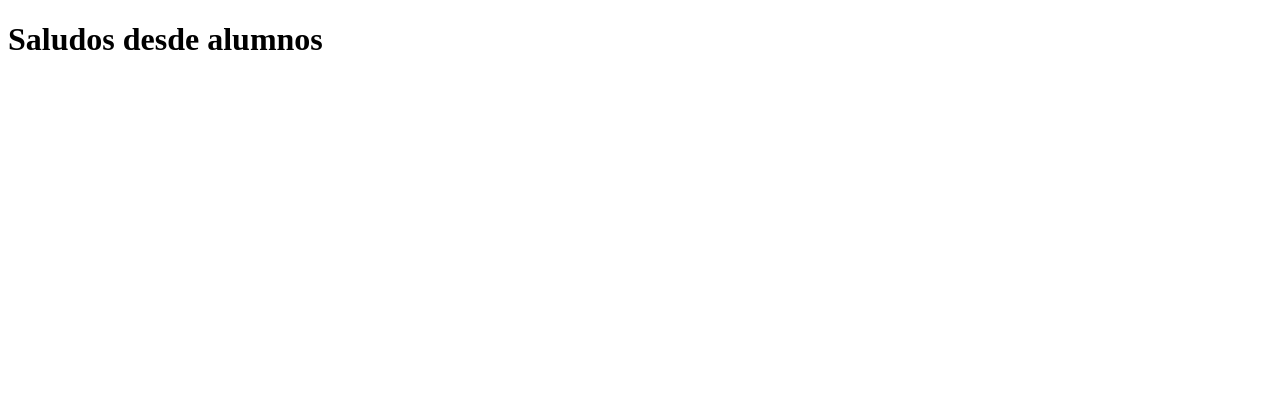
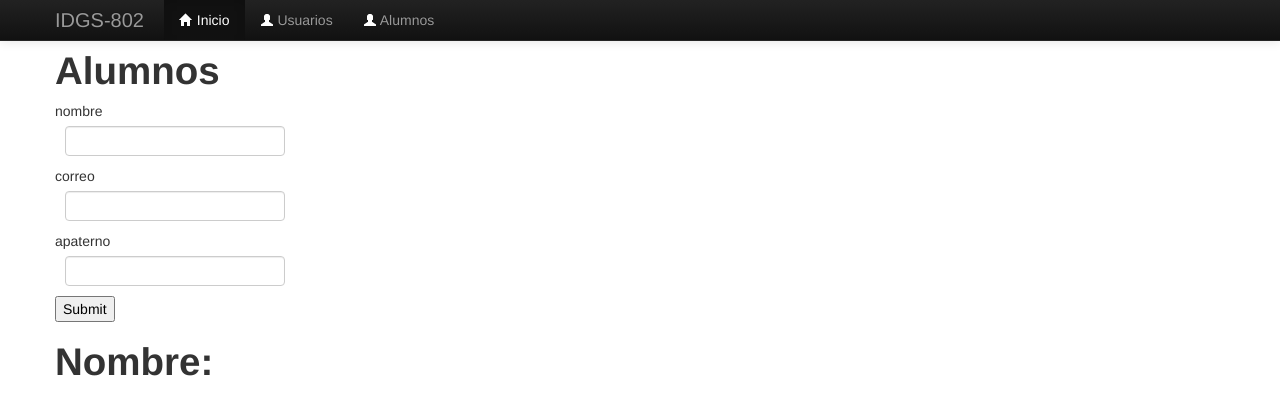
Before and after one commit to IDGS-802-21002392/IntroFlaskIDGS802, a Flask app: page /alumnos in a window 1280 px wide. Shown: the top 415 px of the page. Run offline with Flask 3, Linux system fonts and the light colour scheme.

Commit message:
DLHR, 29/01/2024, Forms

```diff
--- a/forms.py
+++ b/forms.py
@@ -1,10 +1,10 @@
 from wtforms import Form
-from wtforms import StringField, TextAreaField, TextField, SelectField, RadioField
+from wtforms import StringField, TextAreaField, SelectField, RadioField
 from wtforms import EmailField
 
 class UserForm (Form):
     nombre = StringField("nombre")
     email = EmailField("correo")
-    apaterno = TextField('apaterno')
+    apaterno = StringField('apaterno')
     materias = SelectField(choices=[('Español', 'Esp', ), ('Mat', 'Matematicas'), ('Ingles', 'ING')])
     radios = RadioField('Curso', choices=[('1', '1'), ('2', '2'), ('3', '3')])
--- a/main.py
+++ b/main.py
@@ -1,13 +1,25 @@
 from flask import Flask, request, render_template
+import forms
 app = Flask(__name__)
 
 @app.route("/")
 def index():
     return render_template("index.html")
 
-@app.route("/alumnos")
+@app.route("/alumnos", methods=["GET", "POST"])
 def index1():
-    return render_template("alumnos.html")
+    nom=""
+    email=""
+    apaterno=""
+    alum_form = forms.UserForm(request.form)
+    if request.method=='POST':
+        nom=alum_form.nombre.data
+        email=alum_form.email.data
+        apaterno=alum_form.apaterno.data
+        print("nombre:{}".format(nom))
+        print("email:{}".format(email))
+        print("apellido:{}".format(apaterno))
+    return render_template("alumnos.html", form= alum_form, nom=nom, email=email, apaterno=apaterno)
 
 @app.route("/maestros")
 def index2():
--- /dev/null
+++ b/templates/_macros.html
@@ -0,0 +1,10 @@
+{%macro datos(name, placeholder, type="text")%}
+<p><input name="{{name}}" placeholder="{{placeholder}}" type="{{type}}"></p>
+{%endmacro%}
+
+
+{%macro input_Form(field)%}
+    <td>{{field.label}}</td>
+    <dd>{{field(**kwargs)|safe}}</dd>
+
+{%endmacro%}
--- a/templates/alumnos.html
+++ b/templates/alumnos.html
@@ -1,12 +1,18 @@
-<!DOCTYPE html>
-<html lang="en">
-<head>
-    <meta charset="UTF-8">
-    <meta name="viewport" content="width=device-width, initial-scale=1.0">
-    <title>Document</title>
-</head>
-<body>
-    <h1>Saludos desde alumnos</h1>
+{% extends "layout2.html" %}
 
-</body>
-</html>
+
+{%block content %}
+
+{%import "_macros.html" as macros%}
+    <h1>Alumnos</h1>
+    <form action="" method="POST">
+        {{macros.input_Form(form.nombre, class="form-control")}}
+        {{macros.input_Form(form.email, class="form-control")}}
+        {{macros.input_Form(form.apaterno, class="form-control")}}
+    <input type="submit" name="btn1">
+    </form>
+
+
+<h1>Nombre: {{nom}}</h1>
+
+{%endblock%}
--- /dev/null
+++ b/templates/layout2.html
@@ -0,0 +1,52 @@
+<!DOCTYPE html>
+<html>
+<head>
+    <meta charset='utf-8'>
+    <meta http-equiv='X-UA-Compatible' content='IE=edge'>
+    <title>Page Title</title>
+    <meta name='viewport' content='width=device-width, initial-scale=1'>
+    <link rel='stylesheet' type='text/css' media='screen' href='main.css'>
+    <link rel="stylesheet" href="..\boostrap\css\bootstrap.min.css">
+    <style>
+        body{
+            padding-top: 60px;}
+            .tr-head{background: #dff0d8;}
+    </style>
+    <link rel="stylesheet" href="../static/boostrap/css/bootstrap-responsive.min.css">
+</head>
+<body>
+    <div class="navbar navbar-inverse navbar-fixed-top">
+       <div class="navbar-inner">
+            <div class="container">
+                <a class="brand" href="">
+                    IDGS-802
+                </a>
+                <ul class="nav">
+                    <li class="active">
+                        <a href="">
+                            <i class="icon-home icon-white"></i>
+                            Inicio
+                        </a>
+                    </li>
+                    <li>
+                        <a href="">
+                            <i class="icon-user icon-white"></i>
+                            Usuarios
+                        </a>
+                    </li>
+                    <li>
+                        <a href="">
+                            <i class="icon-user icon-white"></i>
+                            Alumnos
+                        </a>
+                    </li>
+                </ul>
+            </div>
+       </div>
+       <div class="container">
+        {% block content%}
+        {% endblock %}
+       </div>
+    </div>
+</body>
+</html>
```
